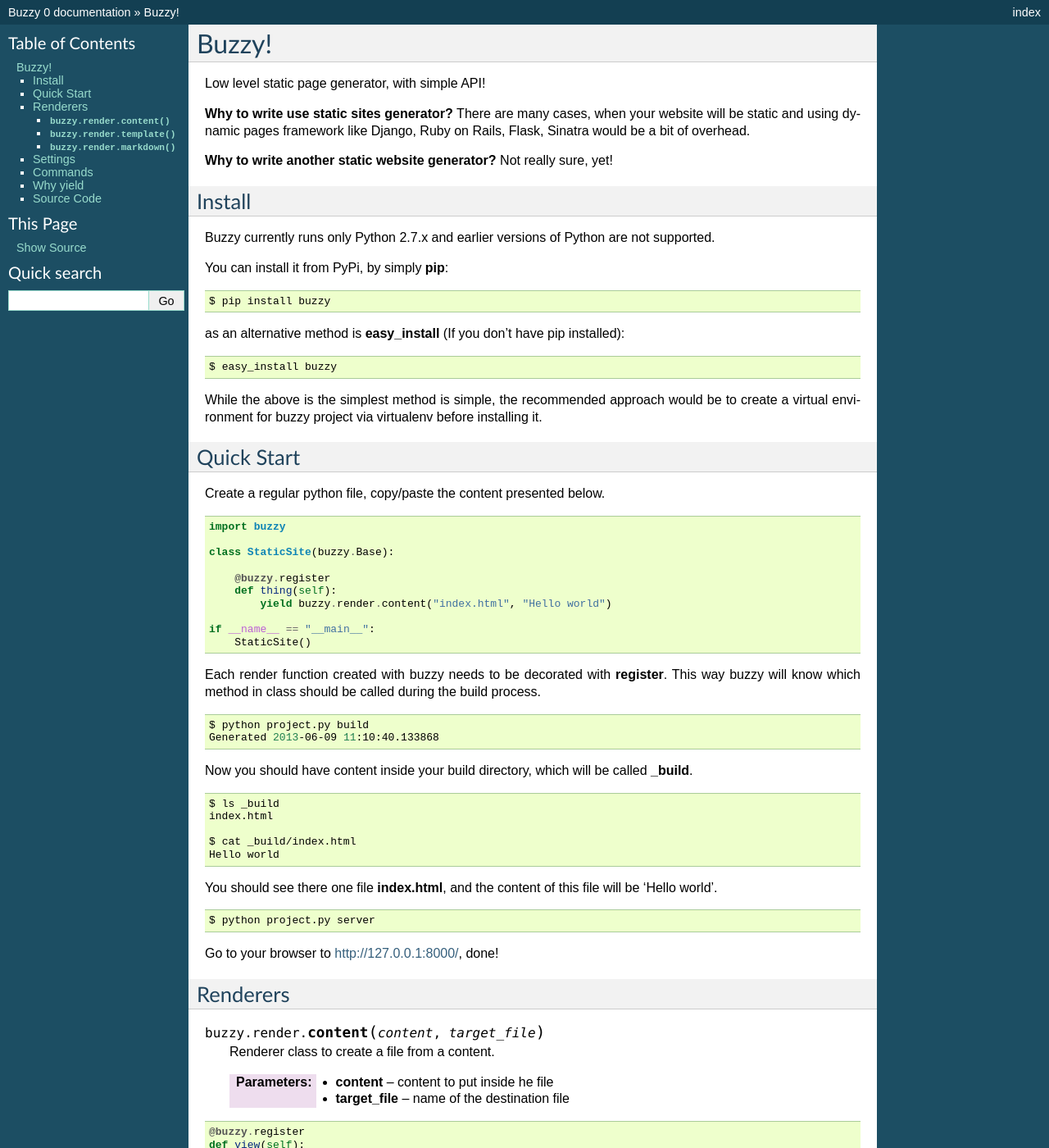
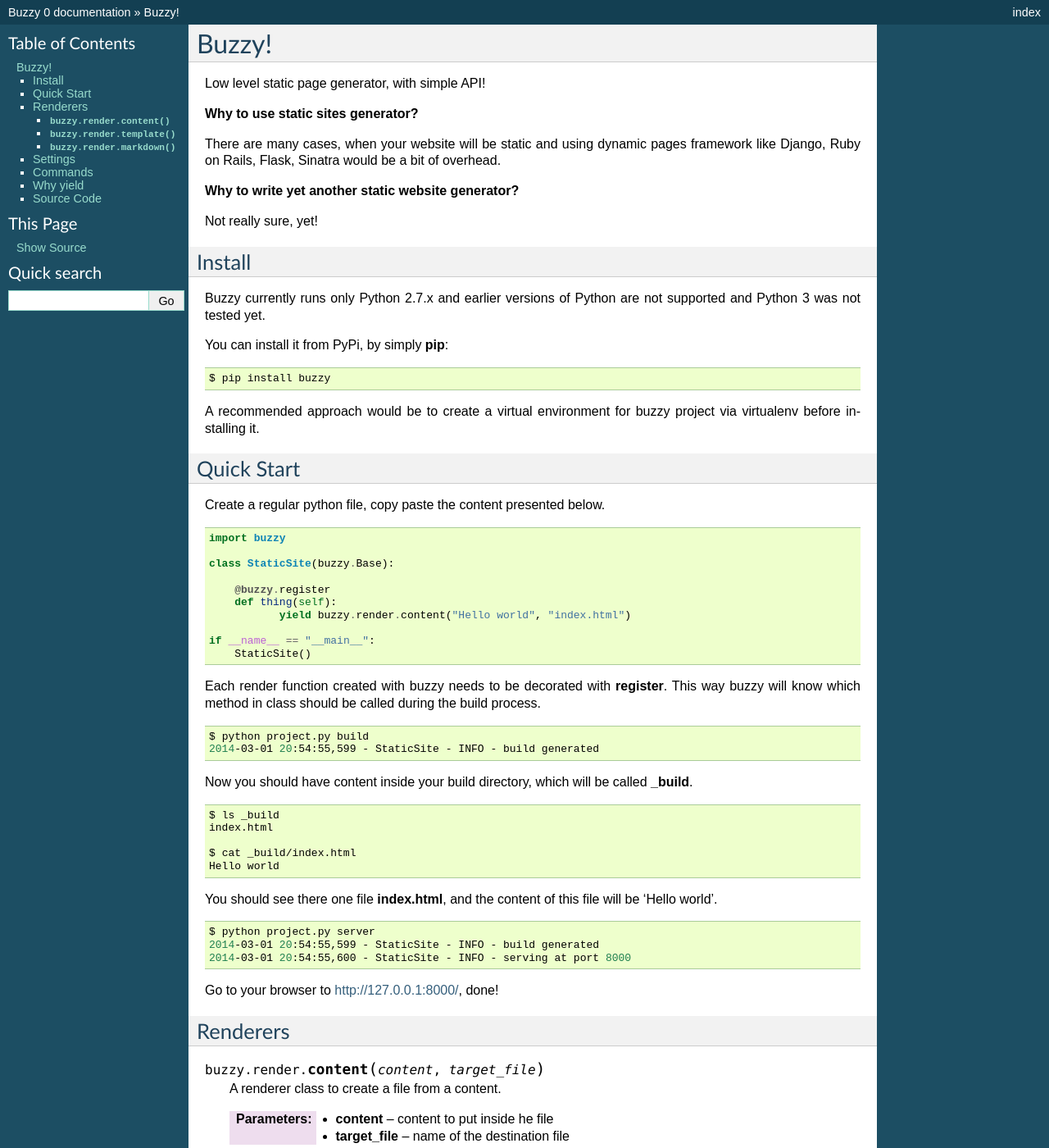
Before and after one commit to xando/buzzy, a Sphinx documentation site: the page built from docs/index.rst, in a window 1280 px wide and 1400 px high. Shown: the whole window at 82% size. Built offline with Sphinx 7.4.7, drawn with Linux system fonts in a browser that asks for light colours; some of the changed text lies outside the part shown.

Commit message:
docs updated

```diff
--- a/docs/index.rst
+++ b/docs/index.rst
@@ -3,15 +3,19 @@
 
 Low level static page generator, with simple API!
 
-**Why to write use static sites generator?** There are many cases, when your website will be static and using dynamic pages framework like Django, Ruby on Rails, Flask, Sinatra would be a bit of overhead.
+**Why to use static sites generator?**
 
-**Why to write another static website generator?** Not really sure, yet!
+There are many cases, when your website will be static and using dynamic pages framework like Django, Ruby on Rails, Flask, Sinatra would be a bit of overhead.
+
+**Why to write yet another static website generator?**
+
+Not really sure, yet!
 
 
 Install
 -------
 
-Buzzy currently runs only Python 2.7.x and earlier versions of Python are not supported.
+Buzzy currently runs only Python 2.7.x and earlier versions of Python are not supported and Python 3 was not tested yet.
 
 You can install it from PyPi, by simply **pip**:
 
@@ -19,20 +23,13 @@
 
    $ pip install buzzy
 
-as an alternative method is **easy_install** (If you don’t have pip installed):
-
-.. code-block:: bash
-
-   $ easy_install buzzy
-
-While the above is the simplest method is simple, the recommended approach would be to create
-a virtual environment for buzzy project via virtualenv before installing it.
+A recommended approach would be to create a virtual environment for buzzy project via virtualenv before installing it.
 
 
 Quick Start
 -----------
 
-Create a regular python file, copy/paste the content presented below.
+Create a regular python file, copy paste the content presented below.
 
 .. code-block:: python
 
@@ -42,7 +39,7 @@
 
        @buzzy.register
        def thing(self):
-           yield buzzy.render.content("index.html", "Hello world")
+              yield buzzy.render.content("Hello world", "index.html")
 
    if __name__ == "__main__":
        StaticSite()
@@ -53,7 +50,7 @@
 .. code-block:: bash
 
    $ python project.py build
-   Generated 2013-06-09 11:10:40.133868
+   2014-03-01 20:54:55,599 - StaticSite - INFO - build generated
 
 Now you should have content inside your build directory, which will be called **_build**.
 
@@ -71,6 +68,9 @@
 .. code-block:: bash
 
    $ python project.py server
+   2014-03-01 20:54:55,599 - StaticSite - INFO - build generated
+   2014-03-01 20:54:55,600 - StaticSite - INFO - serving at port 8000
+
 
 Go to your browser to http://127.0.0.1:8000/, done!
 
@@ -80,7 +80,7 @@
 
 .. function:: buzzy.render.content(content, target_file)
 
-   Renderer class to create a file from a content.
+   A renderer class to create a file from a content.
 
    :param content: content to put inside he file
    :param target_file: name of the destination file
@@ -95,7 +95,7 @@
 
 .. function:: buzzy.render.template(template, target_file, **context)
 
-   Renderer class to render file from a template. **jinja2** package is required
+   A renderer class to render file from a template. **jinja2** package is required
 
    :param template: jinja2 template located in the **TEMPLATE_DIR**
    :param target_file: name of the destination file
@@ -112,7 +112,7 @@
 
 .. function:: buzzy.render.markdown(source, target_file)
 
-   Renderer class to render file from a markdown markup. **markdown** package is required
+   A renderer class to render file from a markdown markup. **markdown** package is required
 
    :param target_file: name of the destination file
    :param source: for source of the markup file
```
Also changed, not shown: other parts of docs/index.rst (+1 -1 lines).
